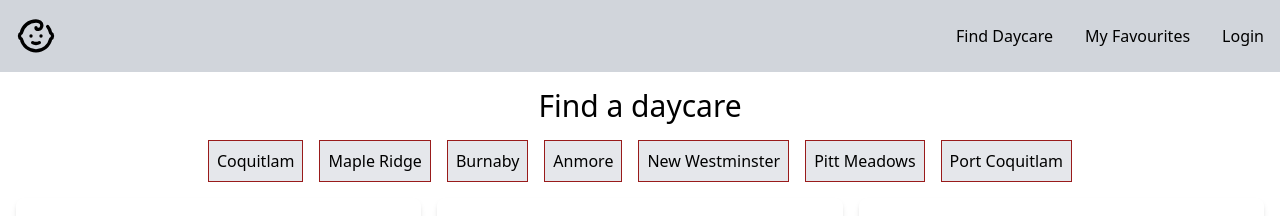
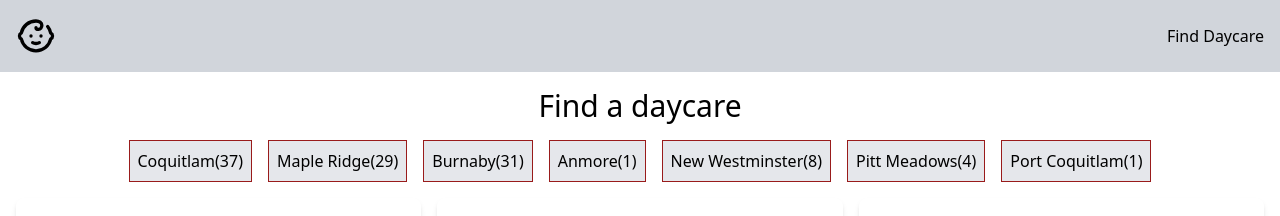
Before and after one commit to amysujunglee/find-daycare, a React (Create React App) app: page / in a window 1280 px wide. Shown: the top 216 px of the page. Built offline with nearby package versions, Linux system fonts and the light colour scheme; grey boxes are pictures that could not be loaded.

Commit message:
adding the daycare number for each region

```diff
--- a/src/components/layout/Header.jsx
+++ b/src/components/layout/Header.jsx
@@ -1,12 +1,14 @@
 import { Link } from "react-router-dom";
 import Logo from "./Logo";
 import MENU_DATA from "../utils/menus";
+
+// TODO: Create a search function
 
 const Header = () => {
   return (
     <header className="bg-gray-300 p-4 flex justify-between items-center">
       <div>
-        <Link to="/" className="hover:underline hover: underline - offset - 4">
+        <Link to="/">
           <Logo />
         </Link>
       </div>
--- a/src/components/layout/Regions.jsx
+++ b/src/components/layout/Regions.jsx
@@ -1,9 +1,17 @@
+import DAYCARE_DATA from "../utils/daycares";
+
+const daycaresNumber = (region) => {
+  const daycareList = DAYCARE_DATA.filter((item) => item.region === region);
+  return daycareList.length;
+};
+
 const Regions = ({ buttonItems, filterDaycares }) => {
   return (
     <div className="space-x-4">
       {buttonItems.map((item) => (
         <button className="btn" key={item} onClick={() => filterDaycares(item)}>
           {item}
+          <span>({daycaresNumber(item)})</span>
         </button>
       ))}
     </div>
--- a/src/components/utils/menus.jsx
+++ b/src/components/utils/menus.jsx
@@ -1,23 +1,24 @@
-//  TODO: adding the menu icons
+//  TODO: Add the menu icons
+
 const MENU_DATA = [
   {
     id: 1,
     title: "Find Daycare",
-    path: ".",
+    path: "/",
     icon: "",
   },
-  {
-    id: 2,
-    title: "My Favourites",
-    path: "my-favourites",
-    icon: "",
-  },
-  {
-    id: 3,
-    title: "Login",
-    path: "login",
-    icon: "",
-  },
+  // {
+  //   id: 2,
+  //   title: "My Favourites",
+  //   path: "my-favourites",
+  //   icon: "",
+  // },
+  // {
+  //   id: 3,
+  //   title: "Login",
+  //   path: "login",
+  //   icon: "",
+  // },
 ];
 
 export default MENU_DATA;
```
Also changed, not shown: src/App.jsx (+2 -6 lines).
